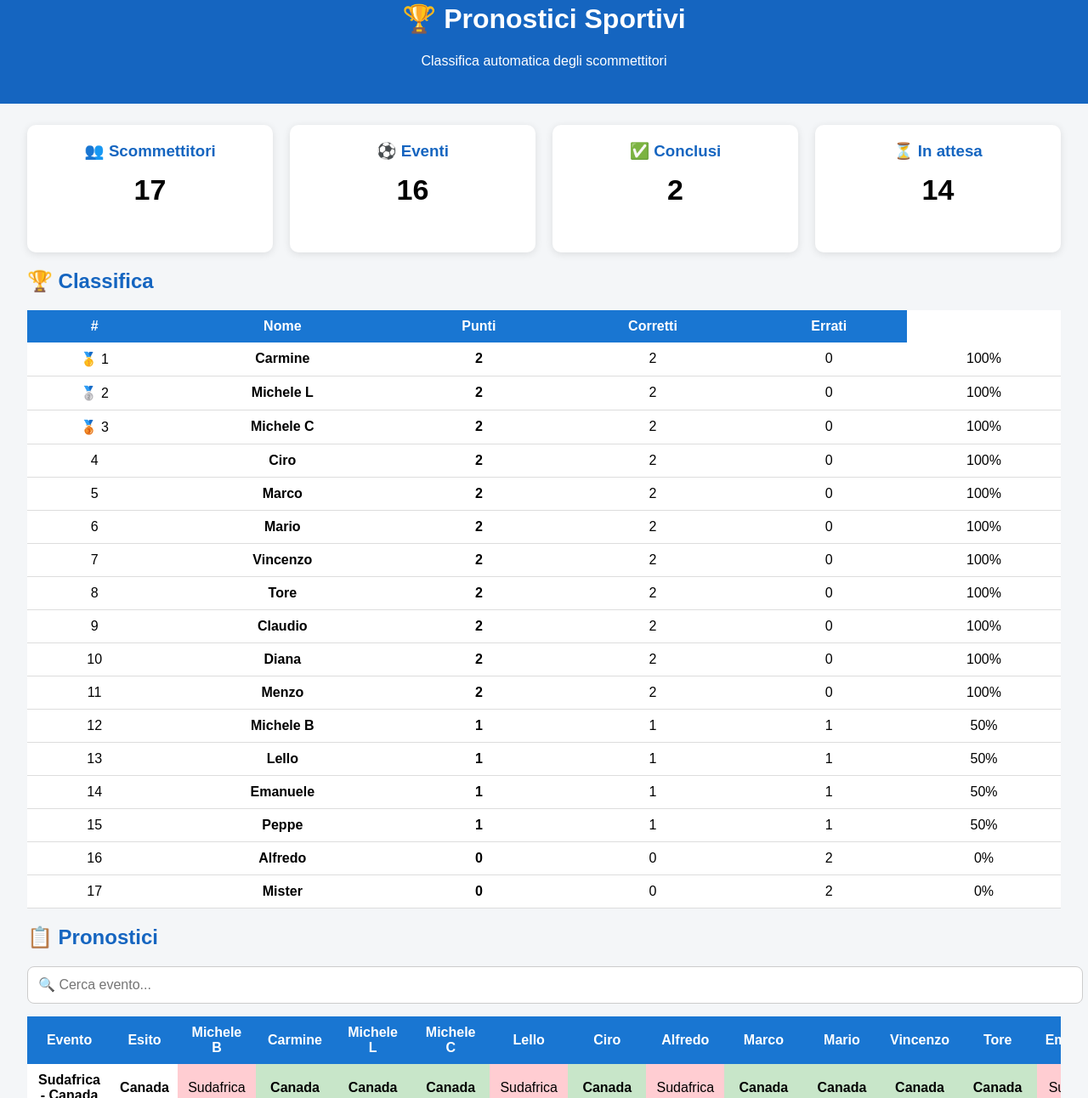
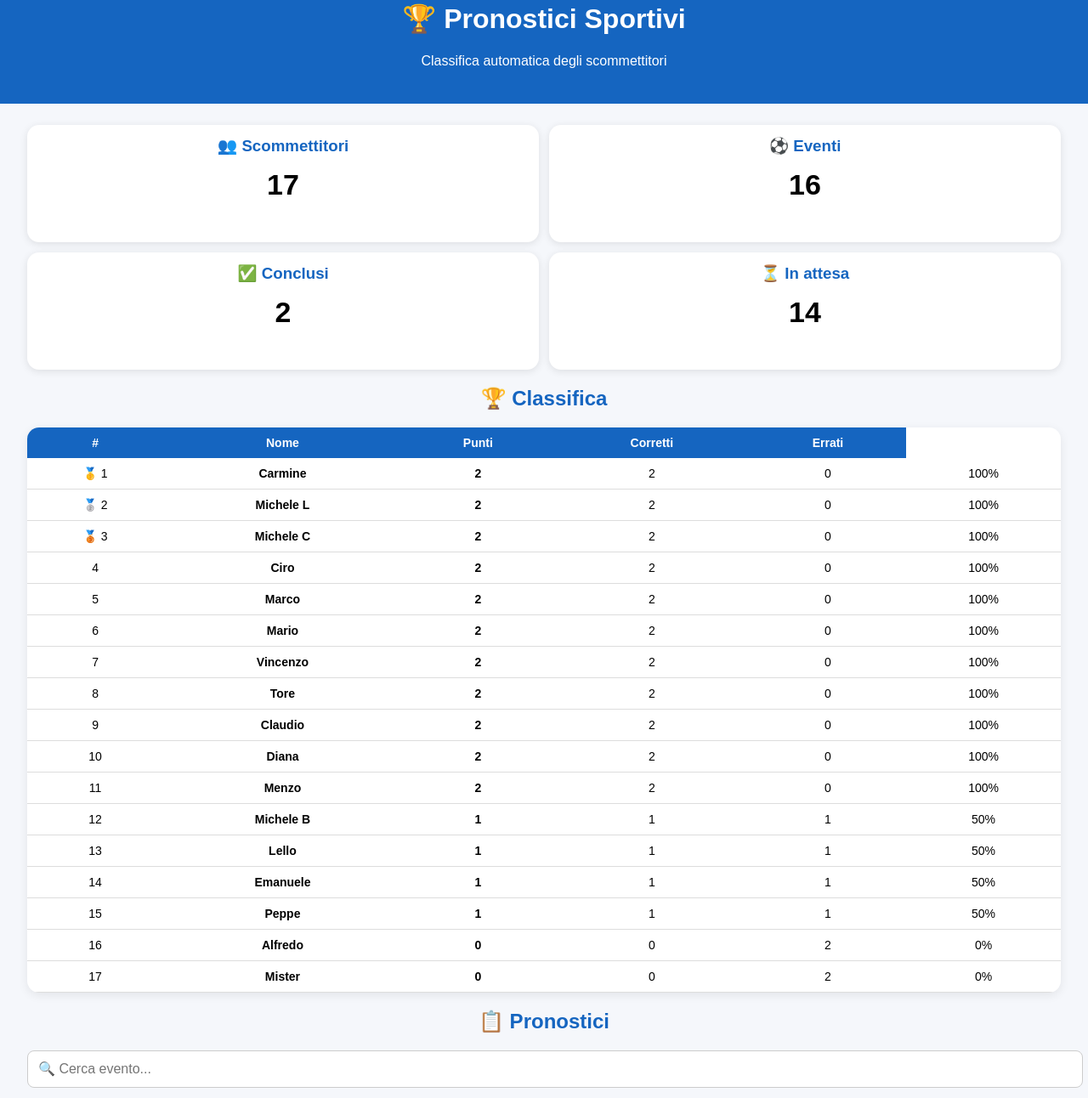
Before and after one commit to Spiderpep86/TotoMondiale26, a plain HTML site: page index.html in a window 1280 px wide. Shown: the part 43-1335 px from the top of the page at 85% size. Drawn offline with Linux system fonts and the light colour scheme.

Commit message:
Update style.css

```diff
--- a/style.css
+++ b/style.css
@@ -104,3 +104,101 @@ table{
     border-radius:8px;
     border:1px solid #ccc;
 }
+
+
+/* ============================
+   APP MOBILE MODE
+============================ */
+
+body {
+  background: #f5f7fb;
+}
+
+/* TITOLI */
+h1, h2 {
+  text-align: center;
+}
+
+/* DASHBOARD CARDS */
+.cards {
+  display: grid;
+  grid-template-columns: repeat(2, 1fr);
+  gap: 12px;
+}
+
+/* CARD PIÙ COMPATTE */
+.card {
+  padding: 14px;
+  border-radius: 14px;
+}
+
+/* CLASSIFICA STYLE APP */
+#tabellaClassifica {
+  width: 100%;
+  border-collapse: collapse;
+  background: white;
+  border-radius: 14px;
+  overflow: hidden;
+  box-shadow: 0 3px 12px rgba(0,0,0,0.08);
+}
+
+#tabellaClassifica th {
+  background: #1565c0;
+  color: white;
+  padding: 10px;
+  font-size: 14px;
+}
+
+#tabellaClassifica td {
+  padding: 10px;
+  text-align: center;
+  font-size: 14px;
+}
+
+/* PRONOSTICI COME "CARD EVENTO" SU MOBILE */
+.tabella table {
+  width: 100%;
+  border-collapse: collapse;
+}
+
+.tabella tr {
+  background: white;
+  border-radius: 12px;
+}
+
+/* EVENTI PIÙ LEGGIBILI */
+.tabella td, .tabella th {
+  padding: 8px;
+  font-size: 13px;
+}
+
+/* CORRETTO / ERRATO */
+.corretto {
+  background: #d4f8d4;
+  font-weight: bold;
+}
+
+.errato {
+  background: #ffd6d6;
+}
+
+/* SU SCHERMI PICCOLI */
+@media (max-width: 768px) {
+
+  .cards {
+    grid-template-columns: repeat(2, 1fr);
+  }
+
+  #tabellaClassifica td,
+  #tabellaClassifica th {
+    font-size: 12px;
+  }
+
+  .tabella {
+    overflow-x: auto;
+  }
+
+  table {
+    min-width: 700px;
+  }
+}
```
